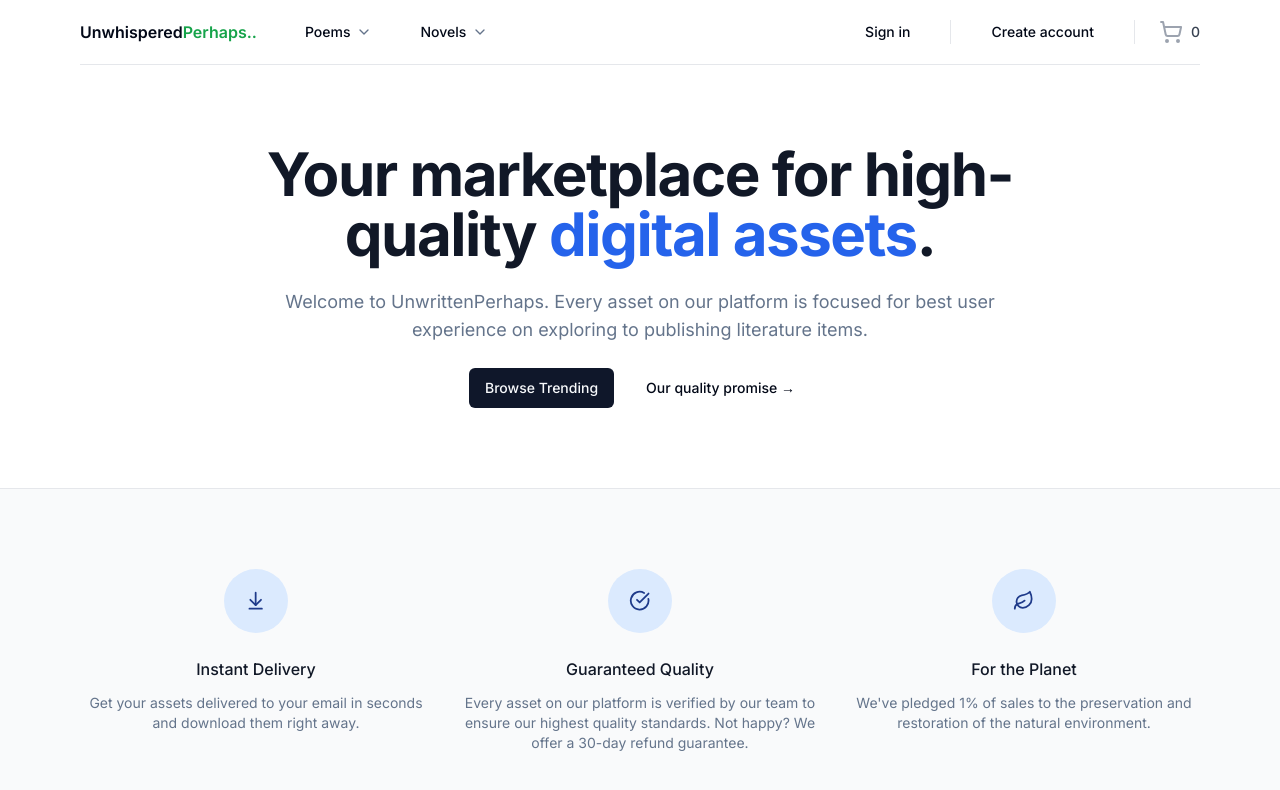
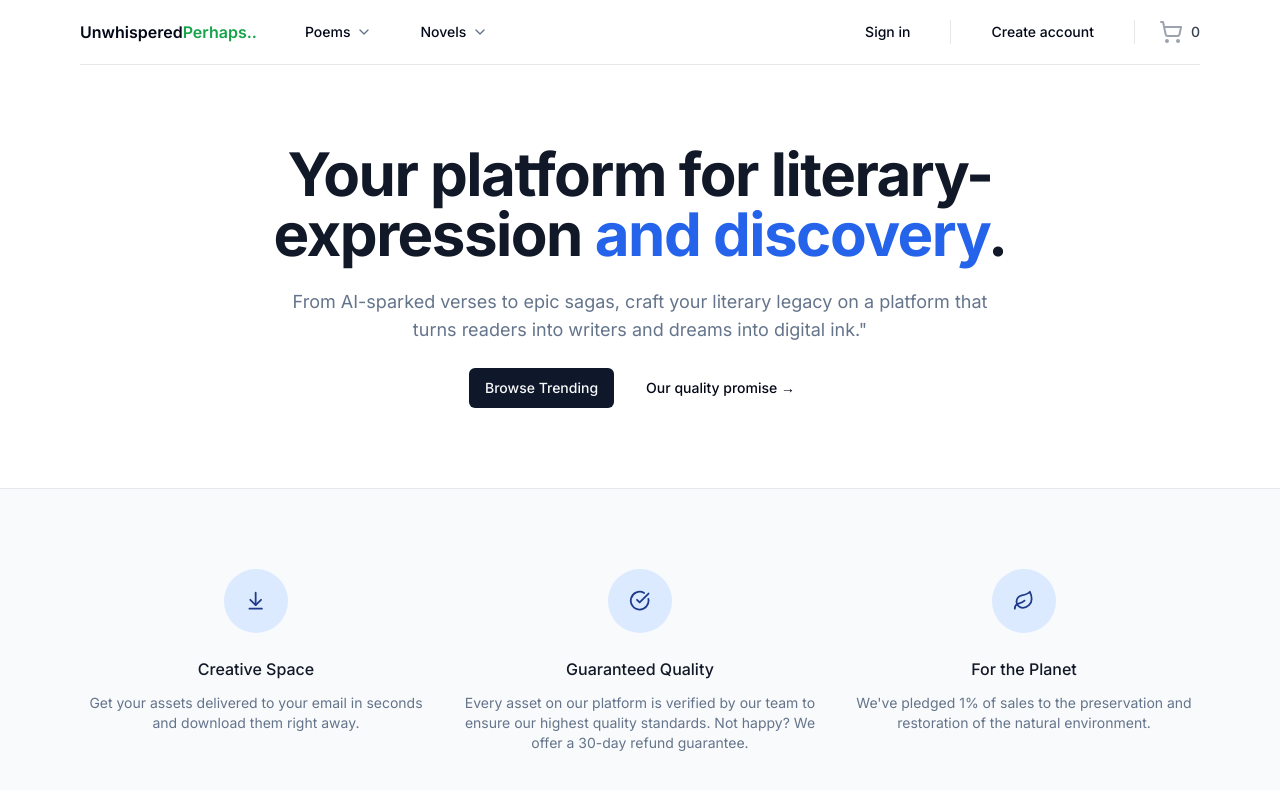
Before and after one commit to suicideSheep2/deploy2-, a Next.js app: page / in a window 1280 px wide. Shown: the top 790 px of the page. Built offline with nearby package versions, Linux system fonts and the light colour scheme.

Commit message:
modyfing landing page context

```diff
--- a/src/app/page.tsx
+++ b/src/app/page.tsx
@@ -15,7 +15,7 @@ import Link from 'next/link'
 const perks = [
   {
     // make it ai kinda interaction
-    name: 'Instant Delivery',
+    name: 'Creative Space',
     Icon: ArrowDownToLine,
 
     description:
@@ -43,16 +43,15 @@ export default function Home() {
       <MaxWidthWrapper>
         <div className='py-20 mx-auto text-center flex flex-col items-center max-w-3xl'>
           <h1 className='text-4xl font-bold tracking-tight text-gray-900 sm:text-6xl'>
-            Your marketplace for high-quality{' '}
+            Your platform for literary-expression{' '}
             <span className='text-blue-600'>
-              digital assets
+              and discovery
             </span>
             .
           </h1>
           <p className='mt-6 text-lg max-w-prose text-muted-foreground'>
-            Welcome to UnwrittenPerhaps. Every asset on our
-            platform is focused for best user experience on exploring to publishing
-            literature items.
+          From AI-sparked verses to epic sagas, craft your literary legacy on a platform
+          that turns readers into writers and dreams into digital ink."
           </p>
           <div className='flex flex-col sm:flex-row gap-4 mt-6'>
             <Link
```
